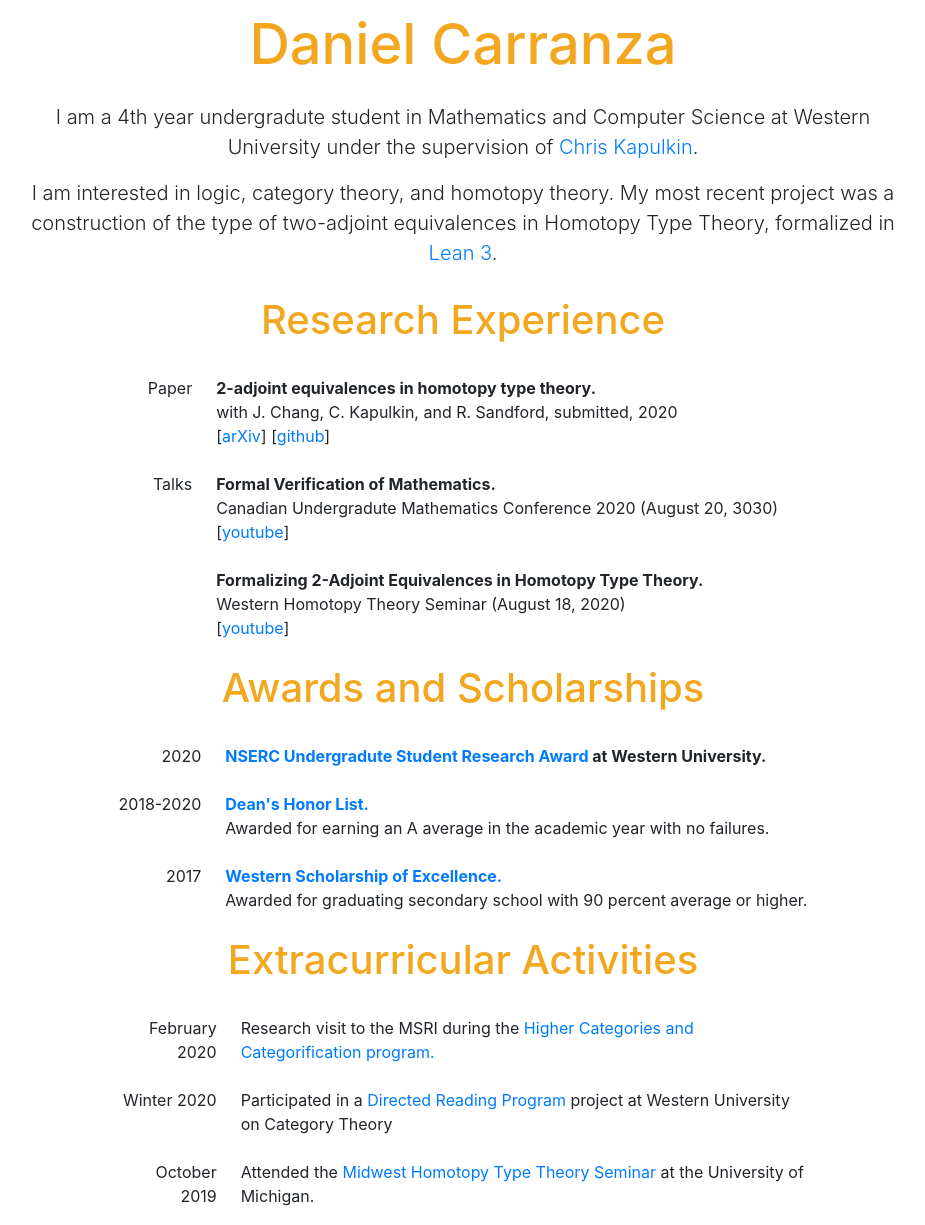
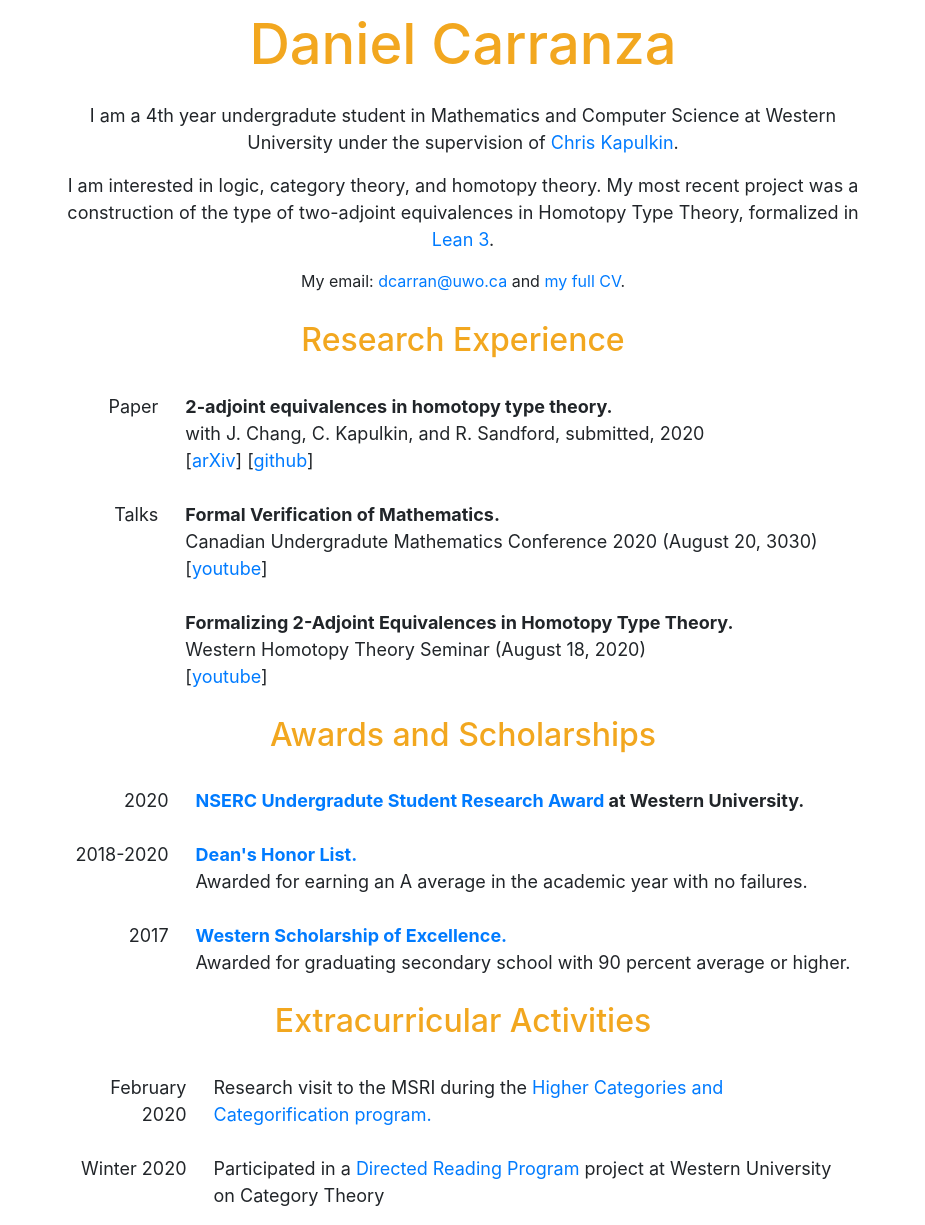
Before and after one commit to daniel-carranza/daniel-carranza.github.io-OLD, a plain HTML site: page index.html in a window 1280 px wide. Shown: the part 77-1302 px from the top of the page, without its empty margins (177-1102 px from the left). Drawn offline with nearby package versions, Linux system fonts and the light colour scheme.

Commit message:
Added email and empty link to CV

```diff
--- a/index.html
+++ b/index.html
@@ -73,14 +73,17 @@
 
   <div class="starter-template">
     <h1 class="big">Daniel Carranza</h1>
-    <p class="lead center">
+    <p class="center">
 		I am a 4th year undergradute student in Mathematics and Computer Science at Western University under the supervision of <a href="https://www.math.uwo.ca/faculty/kapulkin/">Chris Kapulkin</a>.
 	</p>
-	<p class="lead center">
+	<p class="center">
 		I am interested in logic, category theory, and homotopy theory. My most recent project was a construction of the type of two-adjoint equivalences in Homotopy Type Theory, formalized in <a href="https://leanprover.github.io/">Lean 3</a>.
 		<a href="" id="research"></a>
 	</p>
-	<h1 class="colorhead">Research Experience</h1>
+	<address>
+		My email: <a href="mailto:dcarran@uwo.ca">dcarran@uwo.ca</a> and <a href="">my full CV</a>.
+	</address>
+	<h2 class="colorhead">Research Experience</h1>
 	<div class="table-responsive">
 	<table class="center">
 		<tr>
@@ -109,7 +112,7 @@
 		</tr>
 	</table>
 	</div>
-	<h1 class="colorhead">Awards and Scholarships</h1>
+	<h2 class="colorhead">Awards and Scholarships</h1>
 	<div class="table-responsive">
 	<table class="center">
 		<tr>
@@ -139,7 +142,7 @@
 	</table>
 	</div>
 
-	<h1 class="colorhead">Extracurricular Activities</h1>
+	<h2 class="colorhead">Extracurricular Activities</h1>
 	<div class="table-responsive">
 	<table style="width:75%" class="center">
 		<tr>
--- a/starter-template.css
+++ b/starter-template.css
@@ -9,12 +9,14 @@ body {
   max-width: 45em;
   margin-left: auto;
   margin-right: auto;
+  font-size: 1.125em;
 }
 th, td {
   padding: 0.75em;
 }
 .big {
-  padding: 0.5rem 0rem 1rem;
+  padding-top: 0.5rem;
+  padding-bottom: 1rem;
   font-size: 3.5em;
   color: #f2a71f;
 }
```
